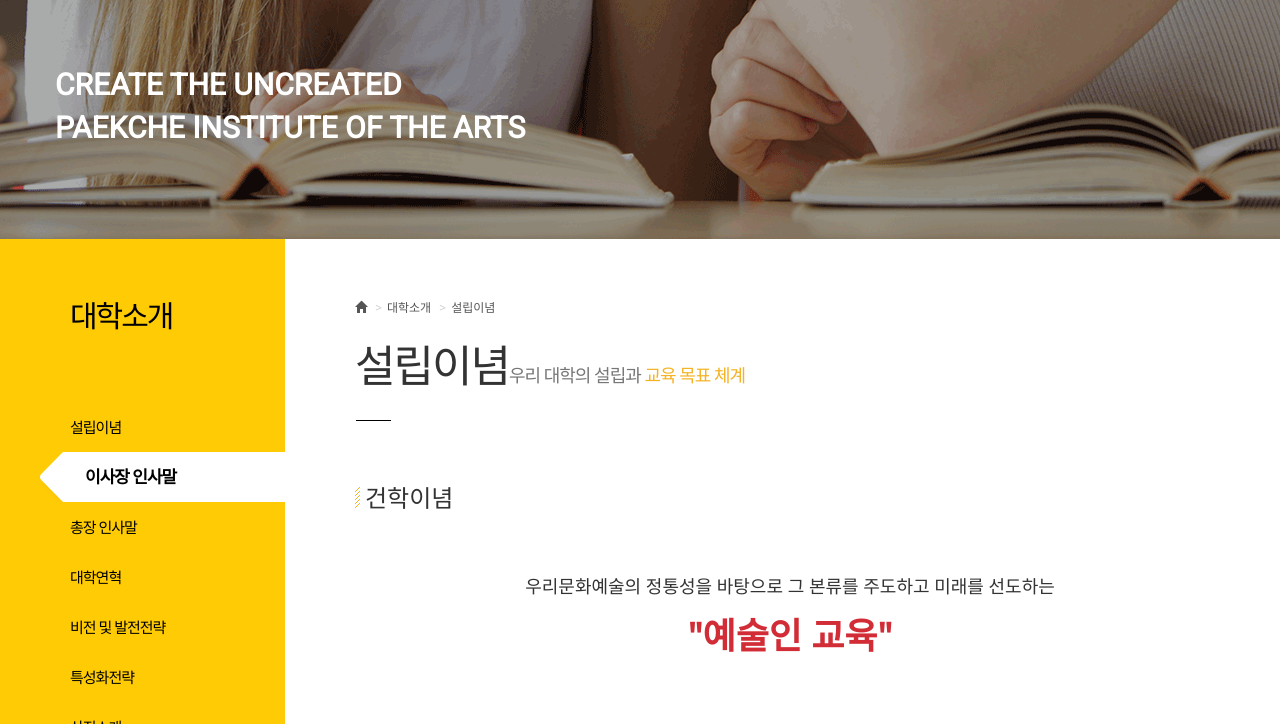
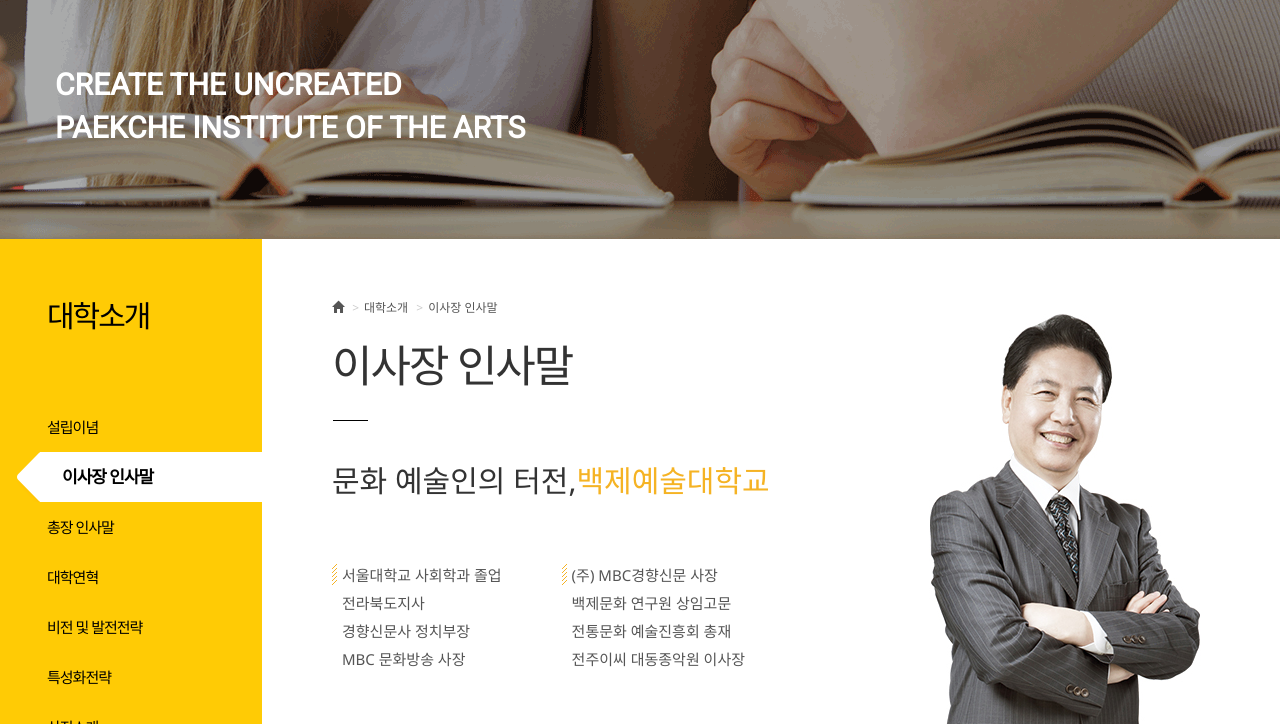
Before and after one commit to jjaekong/paekche, a PHP site: page /greeting.php in a window 1280 px wide. Shown: the part 161-885 px from the top of the page. Run offline with PHP 8.4, Linux system fonts and the light colour scheme; some libraries are stand-ins or nearby versions.

Commit message:
대학소개 > 이사장인사말 작업 완료

```diff
--- a/css/default.css
+++ b/css/default.css
@@ -318,7 +318,7 @@ body.sub > .wrapper {
             color: #555; }
       body.sub > .wrapper > .container .content #content .page-header {
         margin-top: 0;
-        margin-bottom: 55px;
+        margin-bottom: 0;
         border-bottom: 0; }
         body.sub > .wrapper > .container .content #content .page-header h2 {
           margin-bottom: 30px;
--- a/css/introduce.css
+++ b/css/introduce.css
@@ -1,7 +1,7 @@
 /* introduce vision*/
 /* ideology */
-.introduce.vision .ideology .section-header {font-size:24px; }
-.introduce.vision .ideology .section-header h3 {background:url("/images/introduce/m_img.png") center left no-repeat; text-indent:10px; }
+.introduce.vision .ideology .section-header {font-size:24px; margin-top:50px; }
+.introduce.vision .ideology .section-header h3 {background:url("/images/introduce/m_img.png") center left no-repeat; text-indent:10px;  }
 .introduce.vision .ideology .section-content {text-align:center; }
 .introduce.vision .ideology .section-content p {font-size:18px; margin-top:50px; line-height:50px; }
 .introduce.vision .ideology .section-content strong {font-size:36px; color:#d22d36; }
@@ -23,3 +23,23 @@
 .introduce.vision .target .section-content ul li {background:url("/images/introduce/arrow.png") 177px 70px no-repeat; float:left; text-align:center; margin-top:80px; width:205px; padding-right:45px; }
 .introduce.vision .target .section-content ul li:nth-of-type(4) {background:none; width:160px; padding-right:0px; }
 .introduce.vision .target .section-content ul li p {font-size:16px; line-height:20px; color:#8b8b8b; letter-spacing:-1px; }
+
+/* greeting */
+/* chairman */
+.introduce.greeting .chairman .section-header .section-title {font-size:30px; margin-top:34px; }
+.introduce.greeting .chairman .section-header .section-title span {color:#f5b324; }
+
+/* introduce */
+.introduce.greeting .chairman .section-content {width:916px; margin-top:64px; }
+.introduce.greeting .chairman .section-content .introduce {position:relative; height:192px; border-bottom:2px solid #ccc;  }
+.introduce.greeting .chairman .section-content .introduce img {position:absolute; bottom:0px; right:46px; }
+.introduce.greeting .chairman .section-content .introduce ul {float:left; text-align:left; }
+.introduce.greeting .chairman .section-content .introduce ul:nth-of-type(1) {margin-right:60px; }
+.introduce.greeting .chairman .section-content .introduce ul li {font-size:15px; color:#555555; line-height:28px; text-indent:10px; }
+.introduce.greeting .chairman .section-content .introduce ul li:nth-of-type(1) {background:url("/images/introduce/m_img.png") center left no-repeat; }
+
+/* intro */
+.introduce.greeting .chairman .section-content .intro {position:relative; margin-top:40px; height:190px; }
+.introduce.greeting .chairman .section-content .intro p {font-size:15px; line-height:28px; color:#555; float:left; text-align:left; letter-spacing:-1px; }
+.introduce.greeting .chairman .section-content .intro p:nth-of-type(2) {margin-left:30px; }
+.introduce.greeting .chairman .section-content .intro img {position:absolute; bottom:0; right:0; }
--- a/greeting.php
+++ b/greeting.php
@@ -44,61 +44,44 @@
                 <ol class="breadcrumb">
                     <li><a href="#"><span class="glyphicon glyphicon-home"></span></a></li>
                     <li><a href="#">대학소개</a></li>
-                    <li class="active">설립이념</li>
+                    <li class="active">이사장 인사말</li>
                 </ol>
-                <main id="content" class="introduce vision">
+                <main id="content" class="introduce greeting">
 					<div class="page-header">
-                        <h2>설립이념<small>우리 대학의 설립과 <i>교육 목표 체계</i></small></h2>
+                        <h2>이사장 인사말</h2>
                         <hr>
                     </div>
-
-					<section class="ideology">
+					<section class="chairman">
 						<div class="section-header">
-							<h3 class="section-title">건학이념</h3>
+							<h3 class="section-title">문화 예술인의 터전,<span>백제예술대학교</span></h3>
 						</div>
 						<div class="section-content">
-							<p>
-								우리문화예술의 정통성을 바탕으로 그 본류를 주도하고 미래를 선도하는<br>
-								<strong>"예술인 교육"</strong>
-							</p>
-							<img src="/images/m_visual.jpg" alt="자연인,문화인,예술인">
-						</div>
-					</section>
-					<section class="purpose">
-						<div class="section-header">
-							<h3> 교육목적</h3>
-						</div>
-						<div class="section-content">
-							<p>
-								<strong>"우리문화예술의 정통성을 바탕으로 그 본류를 주도하고 미래를 선도하는 예술인 교육"</strong><br>
-								이라는 건학 이념을 구현하기 위해 우리는 우리문화예술의 본질을 이해하고 존중하며, 사회와 같이 호흡하고 고민하는 예술가 정신을 함양하여 각자의 예술표현의 욕구를 실제 예술현장에서 살아 있는 모습으로 행위 함으로써, 당대 문화예술의 본류를 이루고 또 이끌어가는 예술인, 예능인으로 교육하고자 한다.
-							</p>
-						</div>
-					</section>
-					<section class="target">
-						<div class="section-header">
-							<h3>교육목표</h3>
-						</div>
-						<p>우리 백제예술대학교는 다음과 같은 예술인상을 길러낸다.</p>
-						<div class="section-content">
-							<ul>
-								<li>
-									<img src="/images/cont_img1.jpg" alt="">
-									<p>사회와 대중과 같이<br>호흡하는 예술인</p>
-								</li>
-								<li>
-									<img src="/images/cont_img2.jpg" alt="">
-									<p>창의적인<br>예술인</p>
-								</li>
-								<li>
-									<img src="/images/cont_img3.jpg" alt="">
-									<p>행동하고 고민하는<br>예술인</p>
-								</li>
-								<li>
-									<img src="/images/cont_img4.jpg" alt="">
-									<p>시대적 요구와 조화되는<br>예술인</p>
-								</li>
-							</ul>
+							<div class="introduce">
+								<img src="/images/introduce/chairman.jpg " alt="이사장인사말">
+								<ul>
+									<li>서울대학교 사회학과 졸업</li>
+									<li>전라북도지사</li>
+									<li>경향신문사 정치부장</li>
+									<li>MBC 문화방송 사장</li>
+								</ul>
+								<ul>
+									<li>(주) MBC경향신문 사장</li>
+									<li>백제문화 연구원 상임고문</li>
+									<li>전통문화 예술진흥회 총재</li>
+									<li>전주이씨 대동종악원 이사장</li>
+								</ul>
+							</div>
+							<div class="intro">
+								<p>
+									인류의 문화는 예술이라는 표현수단을 통하여 전래, 발전되어 왔으며<br> 찬란한 문화유산과 역사를 자랑하는 우리민족은 심오하고 독특한<br>
+									예술적 감각을 지니고있습니다. 근래의 경제사회적 변혁과 양적인<br> 팽창시대의 우리 문화예술도끊임없는 신사조의 출현과 예술작품의 홍수<br>
+									속에 오늘을 맞이하고 있습니다.
+								</p>
+								<p>
+									이에 우리 백제예술대학교는 전통성 있는 우리 문화의 본질을 이해하고<br> 표현하며 미래를 선도적으로 이끌어 갈 문화 예술인의 터전을 마련하여,<br> 자연인, 문화인,예술인의 교훈을 바탕으로 역사의 흐름 속에서<br> 한국문화의 본류와 함께 발전할 것입니다.
+								</p>
+								<img src="/images/introduce/chief.png" alt="학교법인백암학원이사장 이환희">
+							</div>
 						</div>
 					</section>
                 </main>
--- a/vision.php
+++ b/vision.php
@@ -51,7 +51,6 @@
                         <h2>설립이념<small>우리 대학의 설립과 <i>교육 목표 체계</i></small></h2>
                         <hr>
                     </div>
-
 					<section class="ideology">
 						<div class="section-header">
 							<h3 class="section-title">건학이념</h3>
```
Also changed, not shown: images/introduce/chairman.jpg (added), images/introduce/chief.png (added).
